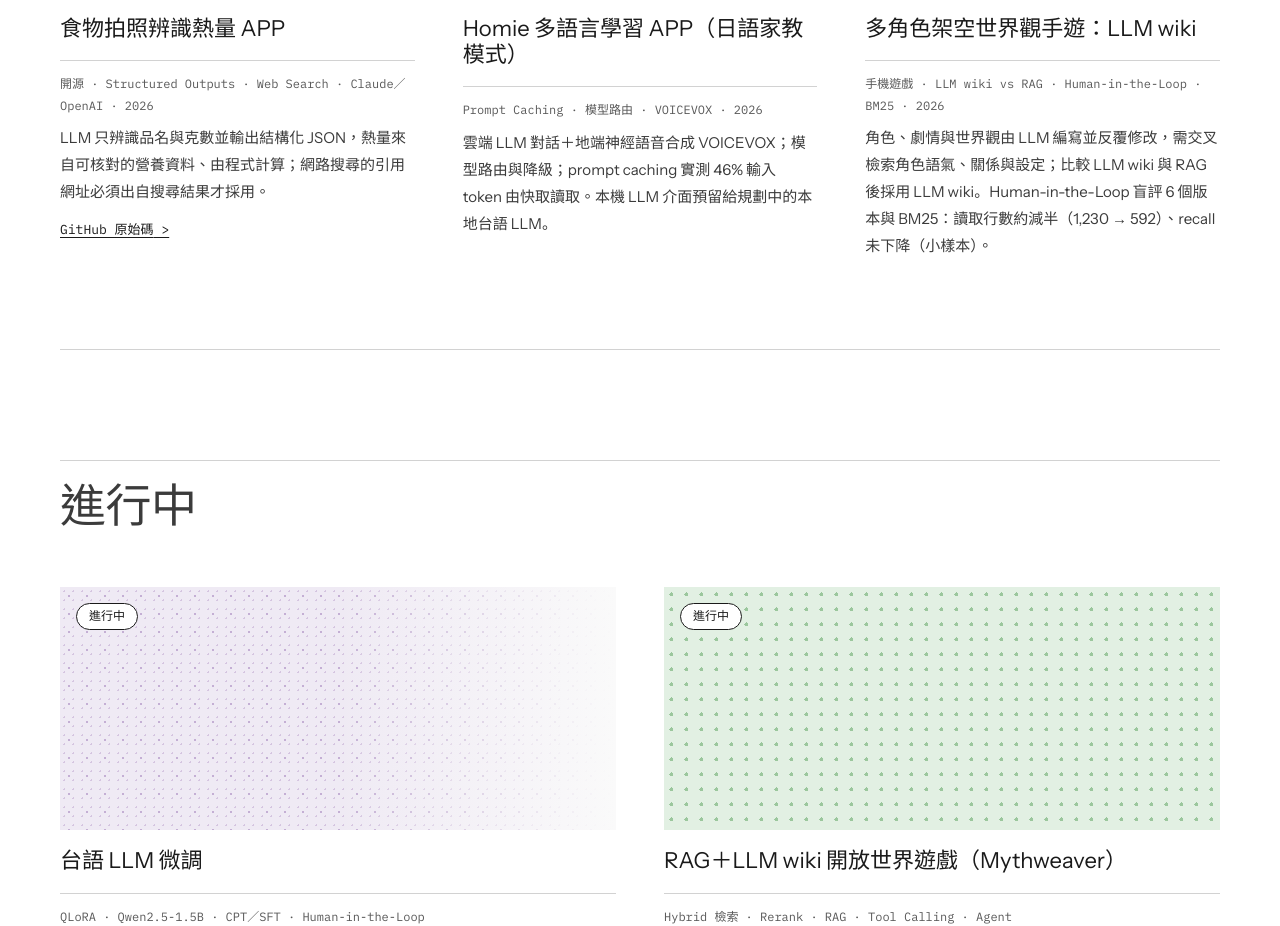
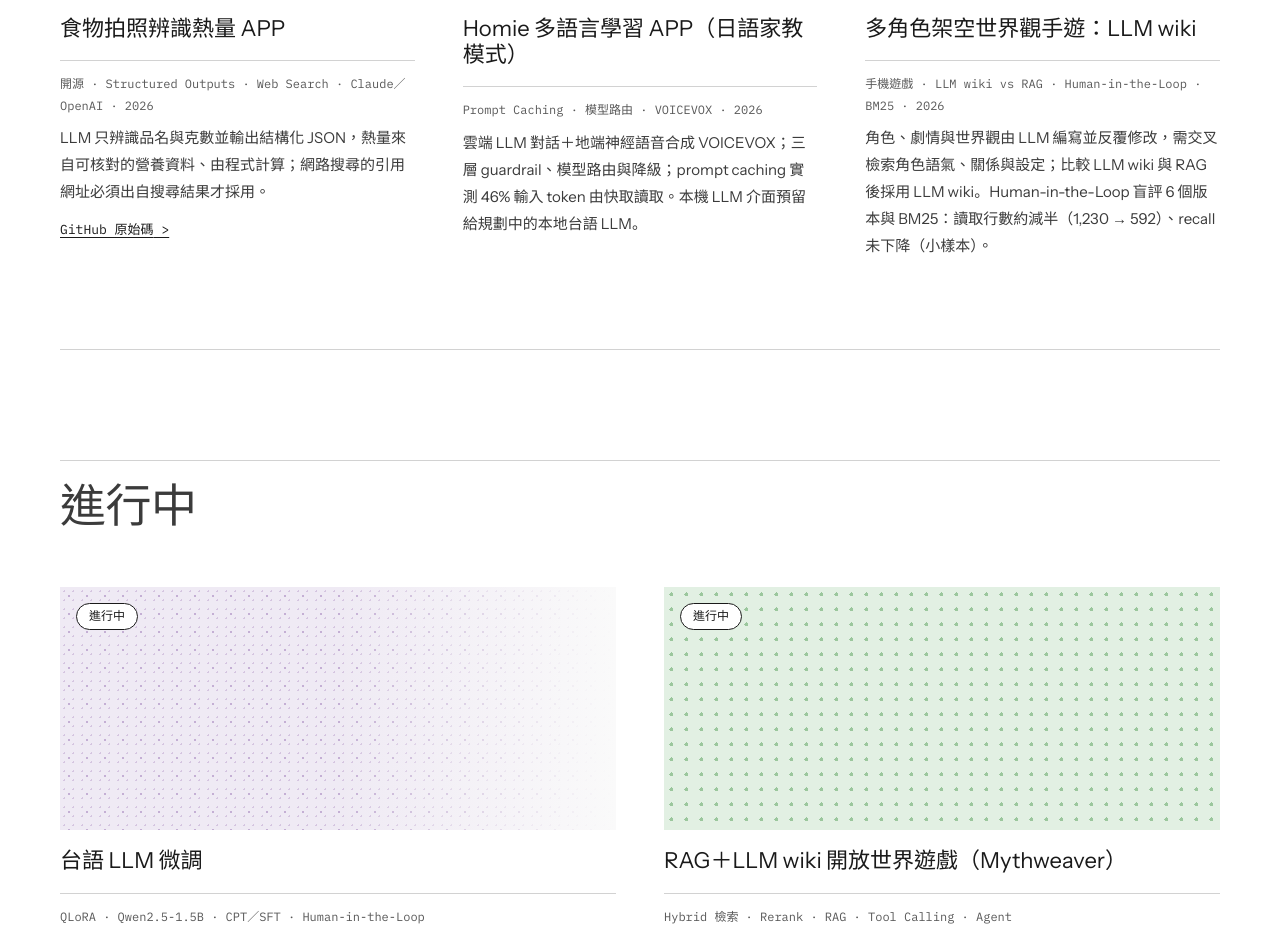
Before and after one commit to brian901106/brian901106.github.io, a React (Vite) app: page / in a window 1280 px wide. Shown: the part 3168-4094 px from the top of the page. Built offline with nearby package versions, Linux system fonts and the light colour scheme.

Commit message:
Homie 說明補回三層 guardrail

```diff
--- a/src/App.tsx
+++ b/src/App.tsx
@@ -50,7 +50,7 @@ const llmProjects = [
     alt: 'Homie 日語家教模式的實機畫面：倉鼠角色むぎ的對話、速查與小提醒',
     title: 'Homie 多語言學習 APP（日語家教模式）',
     meta: 'Prompt Caching · 模型路由 · VOICEVOX · 2026',
-    desc: '雲端 LLM 對話＋地端神經語音合成 VOICEVOX；模型路由與降級；prompt caching 實測 46% 輸入 token 由快取讀取。本機 LLM 介面預留給規劃中的本地台語 LLM。',
+    desc: '雲端 LLM 對話＋地端神經語音合成 VOICEVOX；三層 guardrail、模型路由與降級；prompt caching 實測 46% 輸入 token 由快取讀取。本機 LLM 介面預留給規劃中的本地台語 LLM。',
   },
   {
     img: wikiRecallImg,
```
